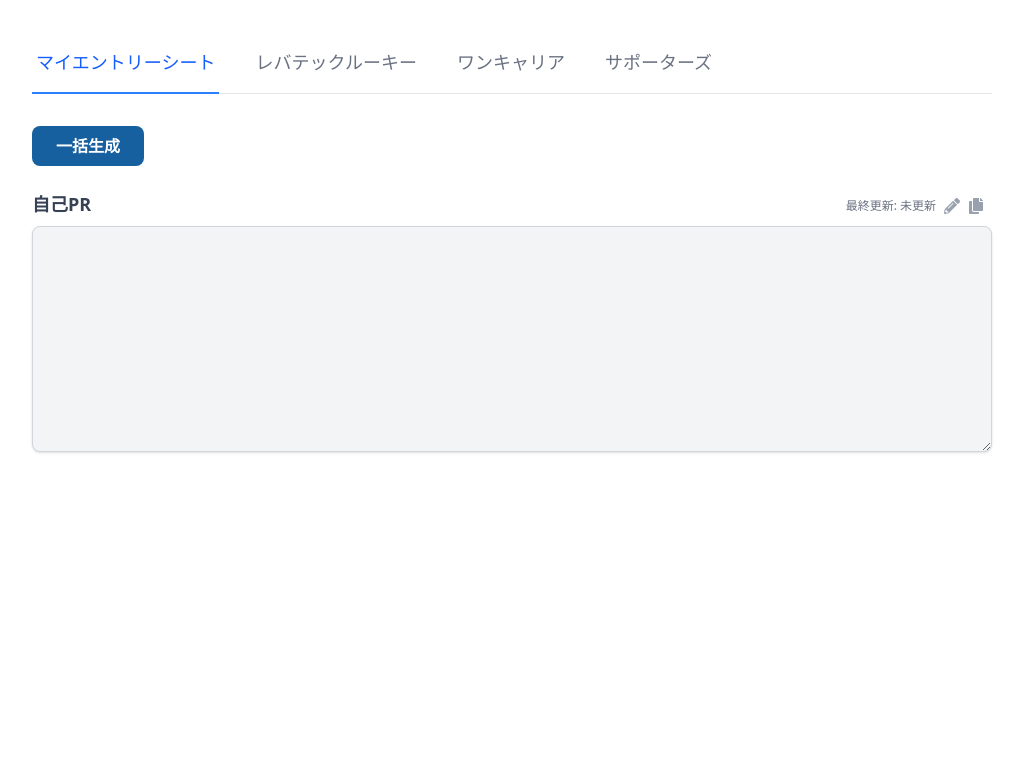
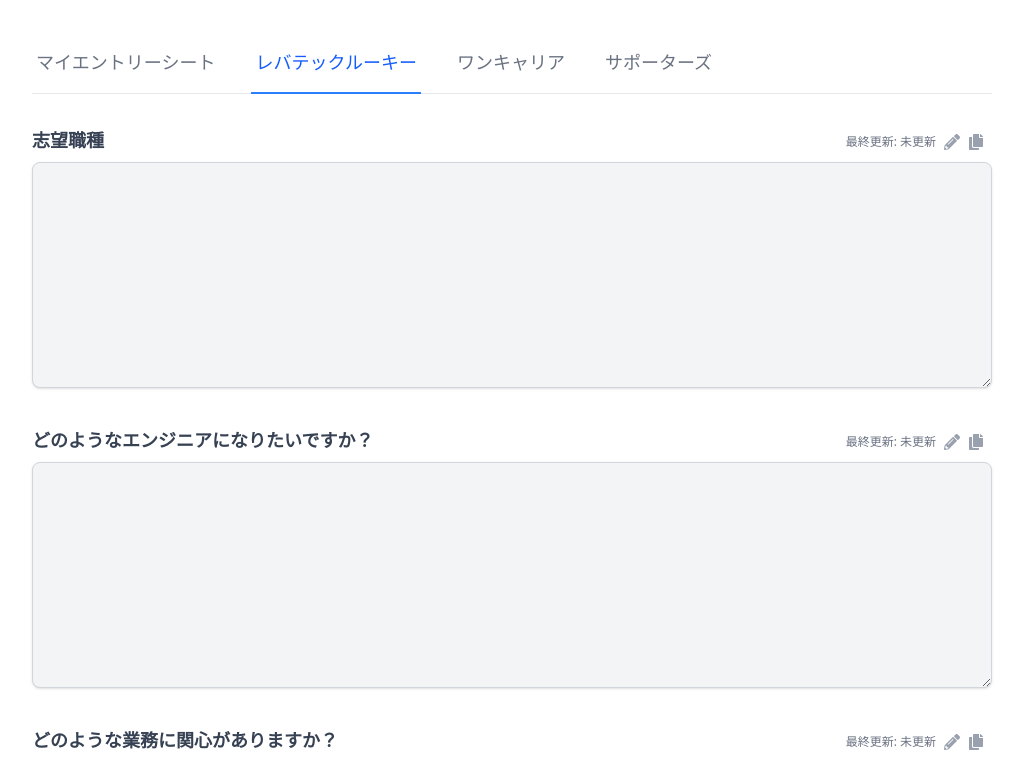
Before and after one commit to kappy713/job-hunting-service-management-frontend, a React (Vite) app: page /es in a window 1280 px wide. Shown: the top 760 px of the page, without its empty margins (128-1151 px from the left). Built offline with nearby package versions, Linux system fonts and the light colour scheme; no server answers.

Commit message:
まいえんとりーしーとつねにひょうじ

```diff
--- a/src/routes/es.tsx
+++ b/src/routes/es.tsx
@@ -405,7 +405,6 @@ export default function ES() {
   useEffect(() => {
     // デモ用に、表示したいサービスのIDを配列として定義。消す！！！！
     const demoSelectedServiceIds = [
-      "myES",
       "supporters",
       "levtech_rookie",
       "one_career",
@@ -552,7 +551,26 @@ export default function ES() {
       {/* --- タブナビゲーション --- */}
       <div className="border-b border-gray-200">
         <nav className="-mb-px flex space-x-8" aria-label="Tabs">
-          {userServices.map((tab) => (
+          {/* --- マイエントリーシートタブを常に表示 --- */}
+          <button
+            key="myES"
+            onClick={() => setActiveTab("myES")}
+            className={`
+      whitespace-nowrap py-4 px-1 border-b-2 font-medium text-lg
+      ${
+        activeTab === "myES"
+          ? "border-blue-500 text-blue-600"
+          : "border-transparent text-gray-500 hover:text-gray-700 hover:border-gray-300"
+      }
+    `}
+          >
+            マイエントリーシート
+          </button>
+
+          {/* --- ユーザーが選択した他のサービスを表示 --- */}
+          {userServices
+            .filter((tab) => tab.id !== "myES") // myESを除外して重複を防ぐ
+            .map((tab) => (
               <button
                 key={tab.id}
                 onClick={() => setActiveTab(tab.id)}
```
Lines whose indentation alone changed are shown as unchanged.
